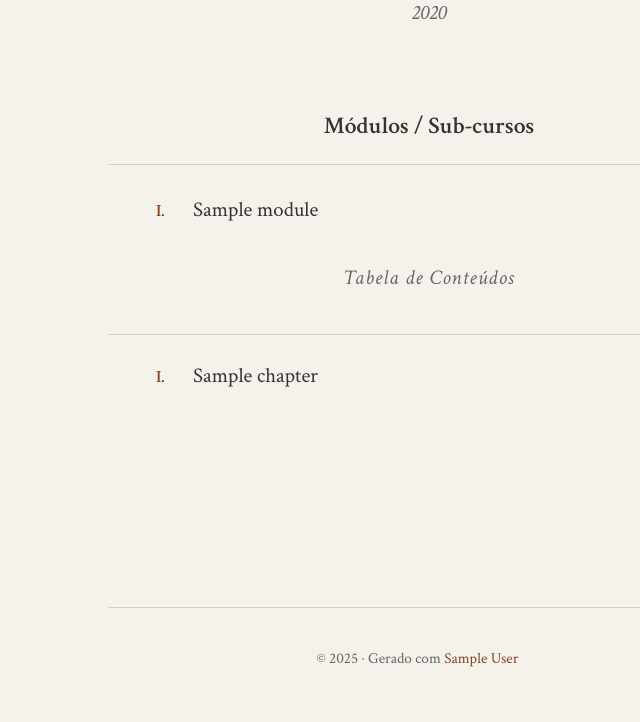
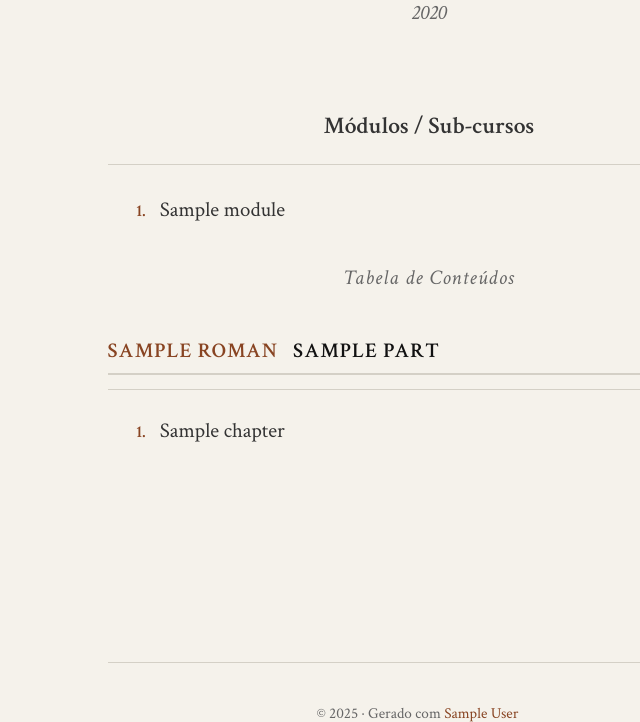
Before and after one commit to gsoaresbaptista/course-forge, a Python web app: template src/course_forge/templates/contents.html in a window 1280 px wide. Shown: the part 269-991 px from the top of the page, without its empty margins (211-851 px from the left). Before the commit the page ends 936 px from the top, so only its background shows below. Run offline with Jinja, Linux system fonts and the light colour scheme; the template is opened without the code that fills it: most values are stand-ins (such as "Sample title", 1, 10 or a date in 2020).

Commit message:
feat: Implement YAML-based configuration loading and introduce structured course parts for chapter organization.

```diff
--- a/pyproject.toml
+++ b/pyproject.toml
@@ -14,6 +14,7 @@ dependencies = [
     "minify-html>=0.15.0",
     "mistune>=3.1.4",
     "pyparsing>=3.2.5",
+    "pyyaml>=6.0.3",
     "schemdraw>=0.22",
 ]
 
--- a/src/course_forge/infrastructure/markdown/mistune_markdown_renderer.py
+++ b/src/course_forge/infrastructure/markdown/mistune_markdown_renderer.py
@@ -82,6 +82,6 @@ class MistuneMarkdownRenderer(MarkdownRenderer):
     def render(self, text: str, chapter: int | None = None) -> str:
         renderer = HeadingRenderer(chapter=chapter)
         markdown = mistune.create_markdown(
-            renderer=renderer, plugins=["table", "math", "strikethrough"]
+            renderer=renderer, plugins=["table", "strikethrough"]
         )
         return str(markdown(text))
--- a/src/course_forge/templates/contents.html
+++ b/src/course_forge/templates/contents.html
@@ -45,8 +45,19 @@
             {% endif %}
 
             <p class="contents-subtitle">Tabela de Conteúdos</p>
+
+            <div class="parts-container">
+                {% for part in parts %}
+                <div class="part-block {% if not part.title %}single-part{% endif %}">
+                    {% if part.title %}
+                    <h3 class="part-title">
+                        <span class="part-roman">{{ part.roman }}</span>
+                        {{ part.title }}
+                    </h3>
+                    {% endif %}
+
                     <ol class="contents-list">
-                {% for chapter in chapters %}
+                        {% for chapter in part.chapters %}
                         <li class="contents-item">
                             <a href="{{ chapter.slug }}.html" class="contents-link">
                                 <span class="contents-name">{{ chapter.name }}</span>
@@ -54,6 +65,9 @@
                         </li>
                         {% endfor %}
                     </ol>
+                </div>
+                {% endfor %}
+            </div>
         </main>
 
         <footer class="footer">
--- a/src/course_forge/templates/css/base.css
+++ b/src/course_forge/templates/css/base.css
@@ -848,17 +848,47 @@ figcaption {
     color: var(--course-accent);
 }
 
-/* Roman Numerals for Course Contents */
+/* Grouped Parts Grid */
+.parts-container {
+    display: grid;
+    grid-template-columns: repeat(auto-fit, minmax(300px, 1fr));
+    gap: 2.5rem;
+    margin-top: 1.5rem;
+}
+
+.part-block {
+    display: flex;
+    flex-direction: column;
+}
+
+.part-title {
+    font-family: var(--font-headers);
+    font-size: 1.1rem;
+    color: var(--heading);
+    margin-bottom: 0.75rem;
+    padding-bottom: 0.25rem;
+    border-bottom: 2px solid var(--border);
+    text-transform: uppercase;
+    letter-spacing: 0.05em;
+    font-weight: 600;
+}
+
+.part-roman {
+    margin-right: 0.5rem;
+    color: var(--course-accent);
+}
+
 .contents-list:not(.index-list) .contents-link::before {
     counter-increment: chapter-roman;
-    content: counter(chapter-roman, upper-roman) ".";
-    min-width: 2.5rem;
+    content: counter(chapter-roman, decimal) ".";
+    /* Changed to decimal */
+    min-width: 1.5rem;
+    margin-right: 0.75rem;
     font-family: var(--font-headers);
     font-size: 0.9rem;
     color: var(--course-accent);
     font-weight: 600;
     text-align: right;
-    margin-right: 1.5rem;
 }
 
 .contents-name {
```
Also changed, not shown: src/course_forge/infrastructure/config/config_loader.py (+7 -11 lines), src/course_forge/infrastructure/templates/jinja_html_template_renderer.py (+37 -3 lines), 2 other files. Lines whose indentation alone changed are shown as unchanged.
